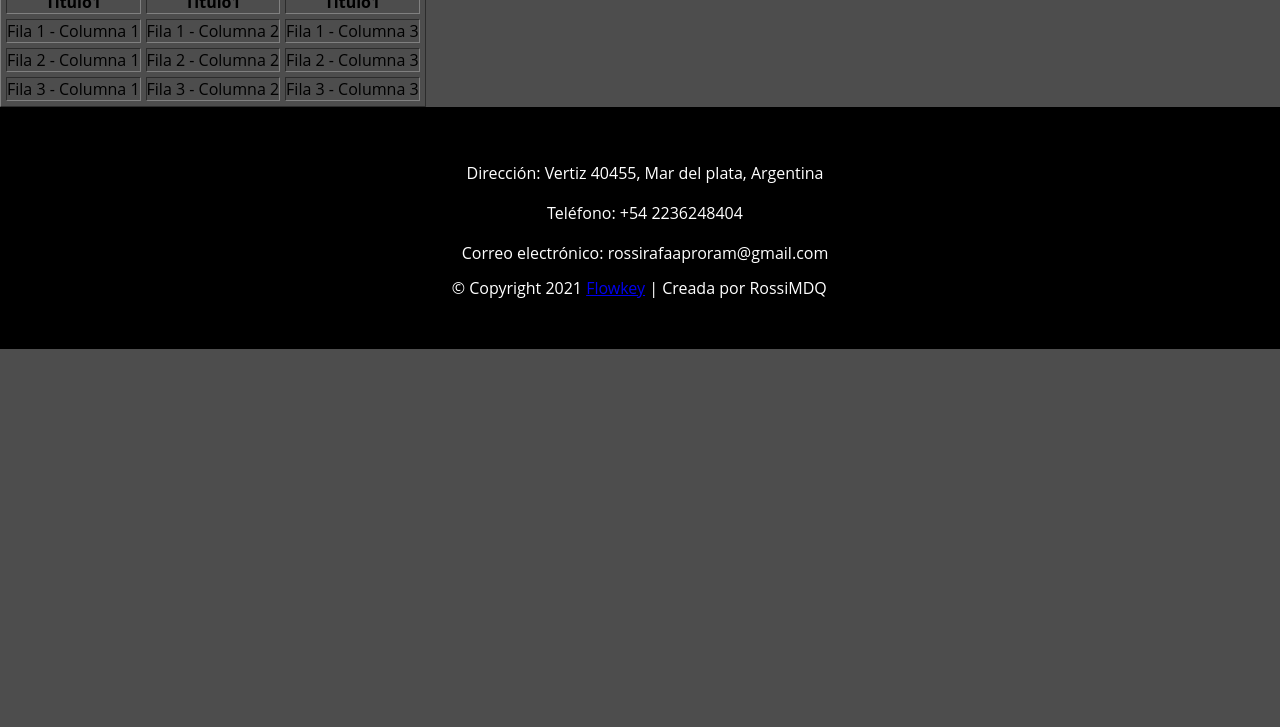
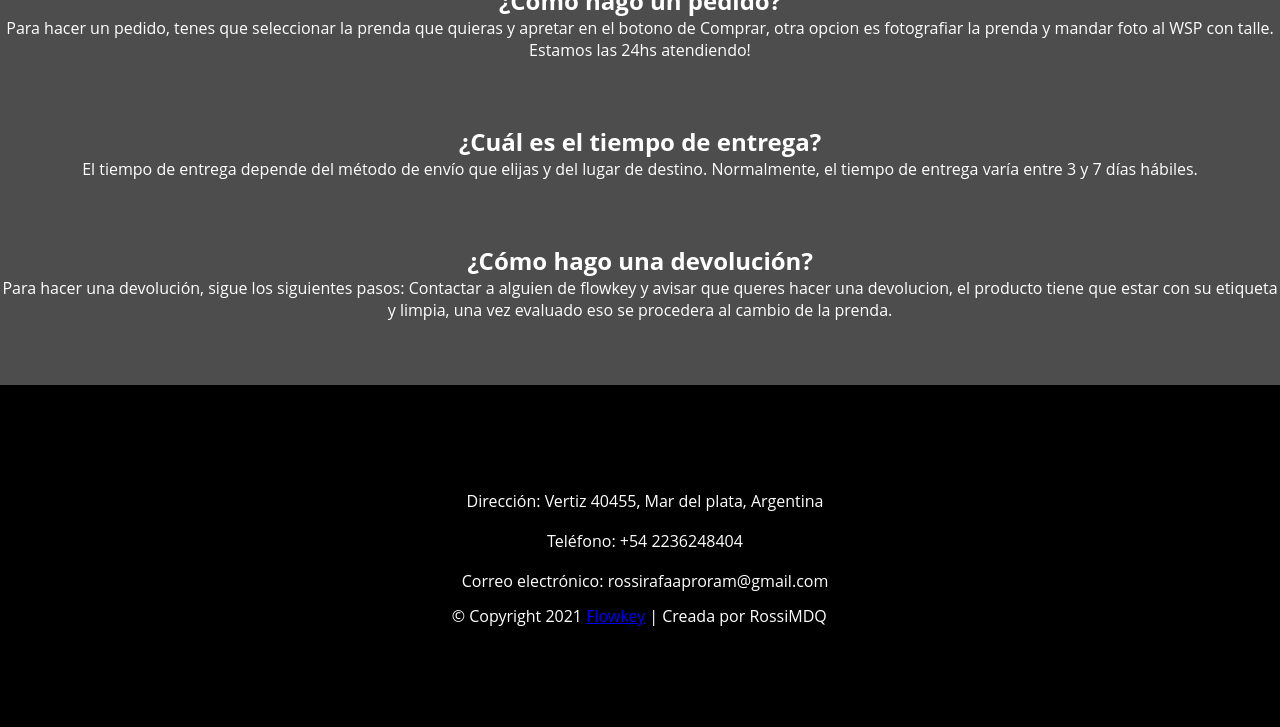
Before and after one commit to rossirafaaMDQ/ProyectoFlowkey, a website: page pages/faq.html in a window 1280 px wide. Shown: the part 259-986 px from the top of the page. Before the commit the page ends 800 px from the top, so only its background shows below. Drawn offline with Linux system fonts and the light colour scheme.

Commit message:
renovacion de faq

```diff
--- a/css/style.css
+++ b/css/style.css
@@ -274,9 +274,7 @@ p {
 
 .product-card h3 {
   font-size: 1.5em;
-
   padding: 10px;
-
   align-items: center;
   justify-content: center;
   margin-top: 100px;
@@ -333,3 +331,5 @@ footer {
   margin-right: 10px;
   font-size: 20px;
 }
+
+/* pagina de contacto*/
--- a/pages/faq.html
+++ b/pages/faq.html
@@ -8,11 +8,14 @@
     <link rel="stylesheet" href="../css/style.css" />
   </head>
   <body>
+    <body>
+
         <header>
           <div class="logo">
           <a href="../index.html">
             <img src="../imgs/flowkey3.png" alt="" />
           </a>
+
 
 <nav>
       <ul class="nav__list">
@@ -23,42 +26,54 @@
         <li><a class="nav__link" href="faq.html">FAQ</a></li>
       </ul>
     </nav>
+
+
+
+
           </header>
-    <h1>Preguntas Frecuentes</h1>
+
       <main>
-      <section>
-        <table border="1" cellpadding="10" cellspacing="5">
-          <tr>
-            <th>Titulo1</th>
-            <th>Titulo1</th>
-            <th>Titulo1</th>
-          </tr>
-          <tr>
-            <td>Fila 1 - Columna 1</td>
-            <td>Fila 1 - Columna 2</td>
-            <td>Fila 1 - Columna 3</td>
-          </tr>
-          <tr>
-            <td>Fila 2 - Columna 1</td>
-            <td>Fila 2 - Columna 2</td>
-            <td>Fila 2 - Columna 3</td>
-          </tr>
-          <tr>
-            <td>Fila 3 - Columna 1</td>
-            <td>Fila 3 - Columna 2</td>
-            <td>Fila 3 - Columna 3</td>
-          </tr>
-        </table>
+        <h1>Preguntas frecuentes</h1>
+
+        <section id="pregunta1">
+          <h2>¿Cómo hago un pedido?</h2>
+          <p>Para hacer un pedido, tenes que seleccionar la prenda que quieras y apretar en el botono de Comprar, otra opcion es fotografiar la prenda y mandar foto al WSP con talle.
+            Estamos las 24hs atendiendo! </p>
+
+          </ol>
         </section>
+        <section id="pregunta2">
+          <h2>¿Cuál es el tiempo de entrega?</h2>
+          <p>El tiempo de entrega depende del método de envío que elijas y del lugar de destino. Normalmente, el tiempo de entrega varía entre 3 y 7 días hábiles.</p>
+        </section>
+        <section id="pregunta3">
+          <h2>¿Cómo hago una devolución?</h2>
+          <p>Para hacer una devolución, sigue los siguientes pasos: Contactar
+            a alguien de flowkey y avisar que queres hacer una devolucion, el producto tiene que estar con su etiqueta y limpia, una vez evaluado eso se procedera al cambio de la prenda.
+          </p>
 
+        </section>
       </main>
+
+      <footer>
+
+
+
+
+
+
     <footer>
       <div class="container">
         <div class="contact-info">
-
-          <p><i class="fas fa-map-marker-alt"></i> Dirección: Vertiz 40455, Mar del plata, Argentina</p>
+          <p>
+            <i class="fas fa-map-marker-alt"></i> Dirección: Vertiz 40455, Mar
+            del plata, Argentina
+          </p>
           <p><i class="fas fa-phone"></i> Teléfono: +54 2236248404</p>
-          <p><i class="fas fa-envelope"></i> Correo electrónico: rossirafaaproram@gmail.com</p>
+          <p>
+            <i class="fas fa-envelope"></i> Correo electrónico:
+            rossirafaaproram@gmail.com
+          </p>
           &copy; Copyright 2021 <a href="#">Flowkey</a> | Creada por RossiMDQ
         </div>
       </div>
```
Lines whose indentation alone changed are shown as unchanged.
